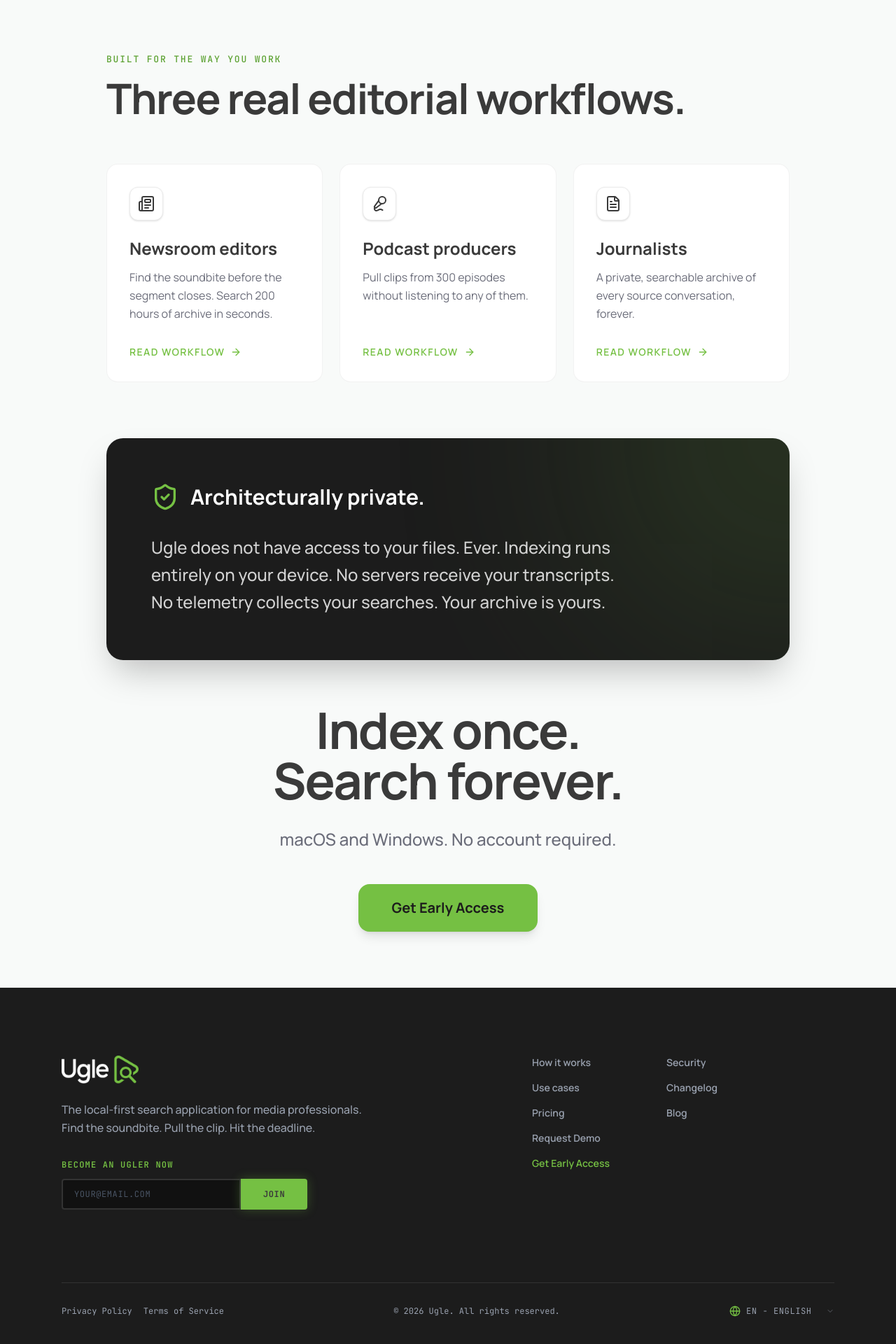
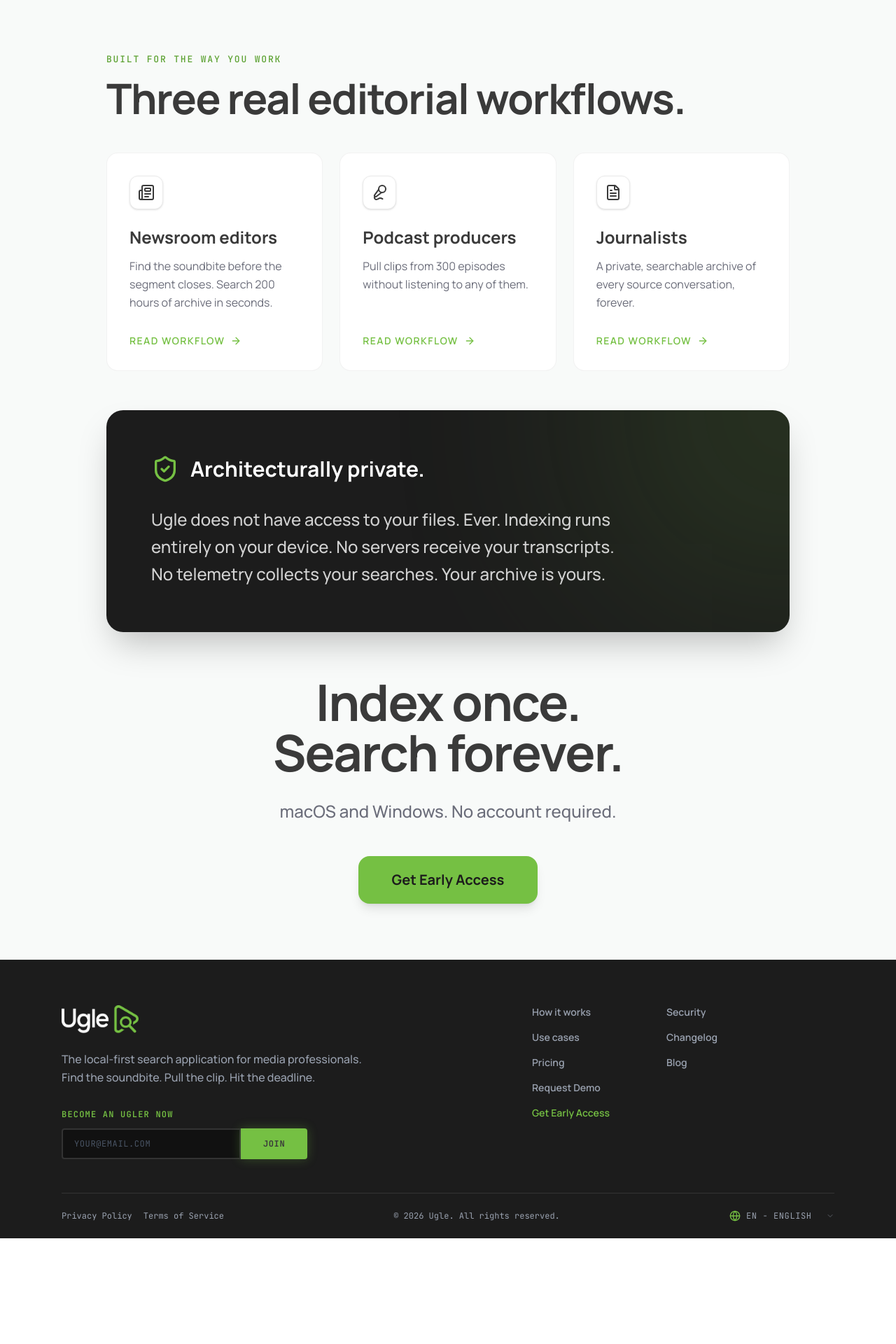
Before and after one commit to tpancholi/ugle-main, a Next.js app: page / in a window 1280 px wide. Shown: the part 3034-4954 px from the top of the page at 70% size. After the commit the page ends 4803 px from the top, so only its background shows below. Built offline with nearby package versions, Linux system fonts and the light colour scheme.

Commit message:
modified spacing

```diff
--- a/app/components/Footer.tsx
+++ b/app/components/Footer.tsx
@@ -36,9 +36,9 @@
     showToast("Waitlist Joined Successfully");
   };
   return (
-    <footer className="bg-[#1C1C1C] text-white pt-16 md:pt-24 pb-12 overflow-hidden border-t border-ugle-slate/20">
+    <footer className="bg-[#1C1C1C] text-white pt-10 md:pt-16 overflow-hidden border-t border-ugle-slate/20">
       <div className="max-w-6xl mx-auto px-6">
-        <div className="grid grid-cols-1 md:grid-cols-12 gap-8 lg:gap-12 mb-16 md:mb-20">
+        <div className="grid grid-cols-1 md:grid-cols-12 gap-8 lg:gap-12 mb-4 md:mb-6">
           <div className="md:col-span-6 lg:col-span-5 flex flex-col">
             <Image
               src="/Ugle Logo White.png"
@@ -168,7 +168,7 @@
           </div>
         </div>
 
-        <div className="pt-8 border-t border-white/10 flex flex-col sm:flex-row justify-between items-center gap-6">
+        <div className="py-3 md:py-6 border-t border-white/10 flex flex-col sm:flex-row justify-between items-center gap-6">
           <div className="flex gap-4">
             <Link
               href="/privacy-policy"
--- a/app/components/Header.tsx
+++ b/app/components/Header.tsx
@@ -235,6 +235,15 @@
               )}
             </div>
           ))}
+          <div>
+            <Link
+              href="/blog"
+              onClick={() => setMobileOpen(false)}
+              className="flex items-center w-full px-4 py-3 rounded-xl text-sm font-medium text-ugle-slate hover:bg-[#F8FAF9] hover:text-[#75C043] transition-colors"
+            >
+              Blog
+            </Link>
+          </div>
         </nav>
 
         {/* Drawer footer CTAs */}
--- a/app/components/homepage/Workflow.tsx
+++ b/app/components/homepage/Workflow.tsx
@@ -35,7 +35,7 @@
   return (
     <section className="py-16 md:py-20 bg-[#F8FAF9]">
       <div className="max-w-5xl mx-auto px-6">
-        <div className="mb-16">
+        <div className="mb-8 md:mb-12">
           <div className="font-mono text-xs md:text-[13px] tracking-[0.14em] uppercase text-[#5DA233] font-medium mb-4">
             Built for the way you work
           </div>
@@ -95,7 +95,7 @@
           initial={{ opacity: 0, y: 20 }}
           animate={{ opacity: 1, y: 0 }}
           transition={{ delay: 0.1, duration: 0.5 }}
-          className="grid grid-cols-1 md:grid-cols-3 gap-6 mb-20"
+          className="grid grid-cols-1 md:grid-cols-3 gap-6 mb-10 md:mb-14"
         >
           {useCaseList.map((c, idx) => (
             <Link
```
